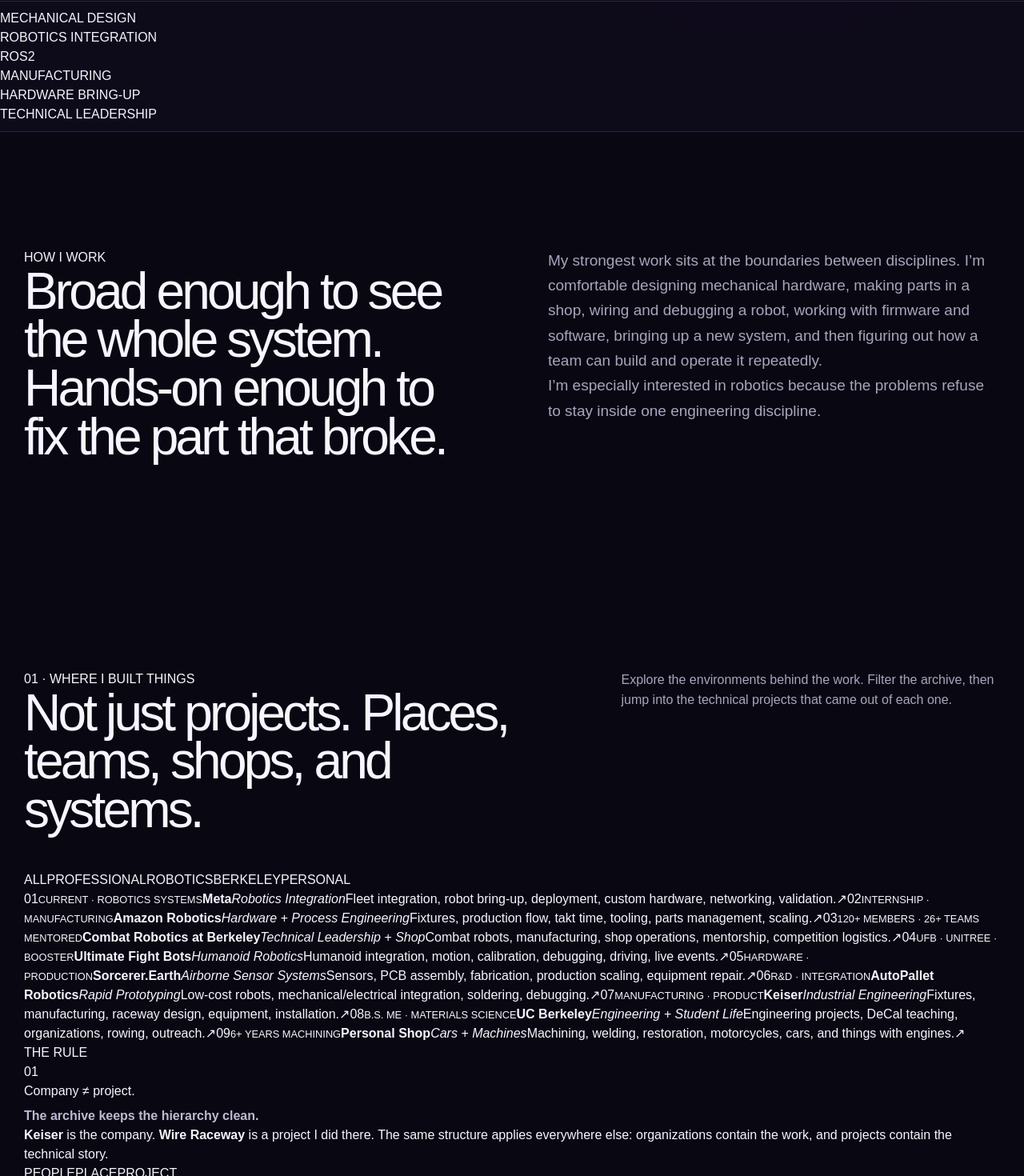
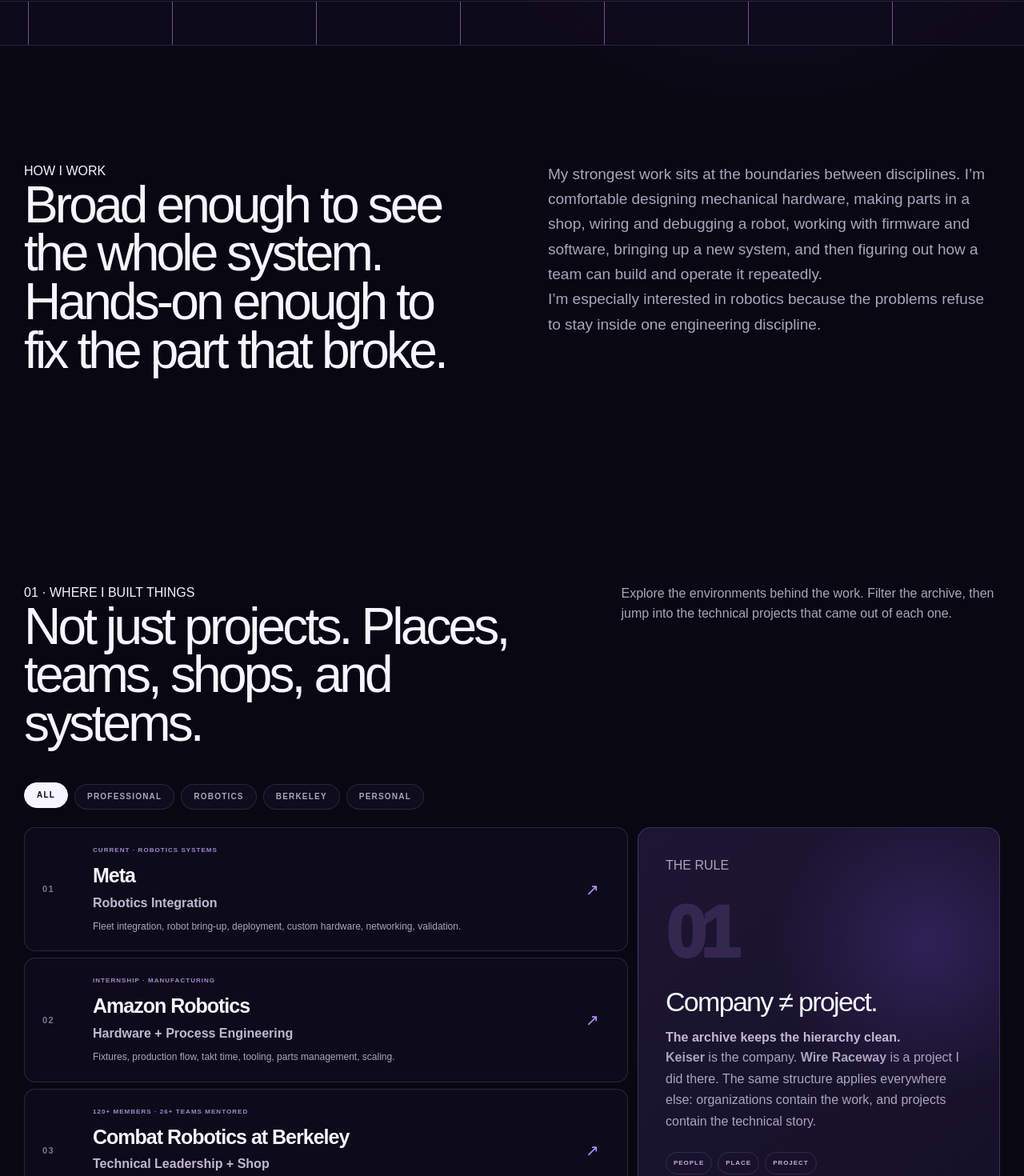
Before and after one commit to GursimarVirk/SimarWebsite, a Next.js app: page / in a window 1280 px wide. Shown: the part 1436-2906 px from the top of the page at 80% size. Built offline with nearby package versions, Linux system fonts and the light colour scheme.

Commit message:
Restore earlier homepage section styling

```diff
--- a/app/globals.css
+++ b/app/globals.css
@@ -308,48 +308,33 @@ main { overflow: hidden; position: relative; }
 }
 
 .marquee {
-  position: relative;
-  overflow: hidden;
-  white-space: nowrap;
-  border-block: 1px solid var(--line);
-  background: rgba(15, 12, 29, .8);
-  padding: 9px 0;
+  display:flex;
+  overflow:hidden;
+  white-space:nowrap;
+  border-block:1px solid var(--line);
+  background:rgba(15, 12, 29, .8);
 }
-.marquee-track {
-  display: inline-flex;
-  align-items: center;
-  gap: 8px;
-  width: max-content;
-  animation: marquee 24s linear infinite;
+.marquee::before {
+  content:"";
+  display:block;
+  min-width:150%;
+  height:54px;
+  background:
+    repeating-linear-gradient(90deg,
+      transparent 0 35px,
+      rgba(185,141,255,.55) 35px 36px,
+      transparent 36px 180px);
+  animation: marquee 16s linear infinite;
 }
-.marquee-skill {
-  display: inline-flex;
-  align-items: center;
-  justify-content: center;
-  min-width: 0;
-  height: 38px;
-  padding: 0 18px;
-  color: #d9d0ed;
-  font-size: 10px;
-  font-weight: 900;
-  letter-spacing: .14em;
-  position: relative;
+.marquee div {
+  position:absolute;
+  opacity:.9;
+  padding:18px 24px;
+  font-size:10px;
+  letter-spacing:.16em;
+  font-weight:800;
+  transform:translateX(-9999px);
 }
-.marquee-skill::after {
-  content: "✦";
-  position: absolute;
-  right: -6px;
-  color: #a878ff;
-  font-size: 8px;
-}
-.marquee-skill:nth-child(6n + 1) { color: #fff; }
-.marquee-skill:nth-child(6n + 2) { opacity: .82; }
-.marquee-skill:nth-child(6n + 3) { opacity: .68; }
-.marquee-skill:nth-child(6n + 4) { color: #c6b4ff; }
-.marquee-skill:nth-child(6n + 5) { opacity: .82; }
-.marquee-skill:nth-child(6n) { color: #fff; }
-.marquee:hover .marquee-track { animation-play-state: paused; }
-
 .intro-section {
   display:grid;
   grid-template-columns:1fr 1fr;
@@ -638,4 +623,102 @@ h2 { font-size:clamp(38px,5vw,70px); line-height:.95; letter-spacing:-.06em; mar
   .systems-section.is-visible .system-card {
     transform: translate3d(0, 0, 0) scale(1);
   }
+}.filter-row {
+  display:flex;
+  flex-wrap:wrap;
+  gap:8px;
+  margin:34px 0 22px;
 }
+.filter-row button {
+  appearance:none;
+  border:1px solid var(--line);
+  background:rgba(18,14,32,.72);
+  color:var(--muted);
+  border-radius:999px;
+  padding:10px 15px;
+  font:800 10px/1 Arial, Helvetica, sans-serif;
+  letter-spacing:.12em;
+  cursor:pointer;
+  transition:all .25s ease;
+}
+.filter-row button:hover,
+.filter-row button.selected {
+  color:#090812;
+  background:#f7f5ff;
+  border-color:#f7f5ff;
+  transform:translateY(-2px);
+}
+
+.build-layout {
+  display:grid;
+  grid-template-columns:1.25fr .75fr;
+  gap:12px;
+  align-items:stretch;
+}
+.build-list { display:grid; gap:8px; }
+.build-card {
+  display:grid;
+  grid-template-columns:48px 1fr 30px;
+  gap:15px;
+  align-items:center;
+  width:100%;
+  text-align:left;
+  color:inherit;
+  text-decoration:none;
+  border:1px solid var(--line);
+  background:rgba(17,14,31,.68);
+  padding:22px;
+  border-radius:14px;
+  transition:transform .28s ease, border-color .28s ease, background .28s ease;
+}
+.build-card:hover {
+  transform:translateX(5px);
+  border-color:rgba(180,145,255,.38);
+  background:rgba(30,24,51,.82);
+}
+.build-index { color:#7e7694; font:800 11px/1 Arial, Helvetica, sans-serif; letter-spacing:.12em; }
+.build-card-main { display:flex; flex-direction:column; min-width:0; }
+.build-card-main small {
+  color:#9f8acb;
+  font-size:8px;
+  letter-spacing:.13em;
+  font-weight:900;
+  margin-bottom:7px;
+}
+.build-card-main strong { font-size:25px; letter-spacing:-.04em; }
+.build-card-main em { color:#c0b8d2; font-style:normal; font-weight:700; margin-top:3px; }
+.build-card-main > span { color:var(--muted); line-height:1.4; font-size:12px; margin-top:9px; max-width:600px; }
+.build-arrow { color:#b990ff; font-size:20px; }
+.build-feature {
+  position:sticky;
+  top:105px;
+  min-height:100%;
+  padding:34px;
+  border:1px solid rgba(180,145,255,.24);
+  border-radius:16px;
+  background:
+    radial-gradient(circle at 80% 10%, rgba(137,91,255,.2), transparent 12rem),
+    linear-gradient(145deg, rgba(31,24,54,.92), rgba(13,11,25,.9));
+  overflow:hidden;
+}
+.build-feature-number {
+  font-size:90px;
+  line-height:.8;
+  color:rgba(185,144,255,.16);
+  font-weight:950;
+  letter-spacing:-.08em;
+  margin:35px 0 25px;
+}
+.build-feature h3 { font-size:34px; letter-spacing:-.05em; margin:0; }
+.build-feature > p:not(.role) { color:var(--muted); line-height:1.65; max-width:500px; }
+.build-feature-meta { display:flex; flex-wrap:wrap; gap:7px; margin:25px 0; }
+.build-feature-meta span {
+  border:1px solid var(--line);
+  border-radius:999px;
+  padding:7px 9px;
+  color:#bfaee0;
+  font-size:8px;
+  font-weight:900;
+  letter-spacing:.12em;
+}
+.build-feature a { color:#d0baff; font-size:11px; font-weight:900; text-decoration:none; letter-spacing:.08em; }
```
